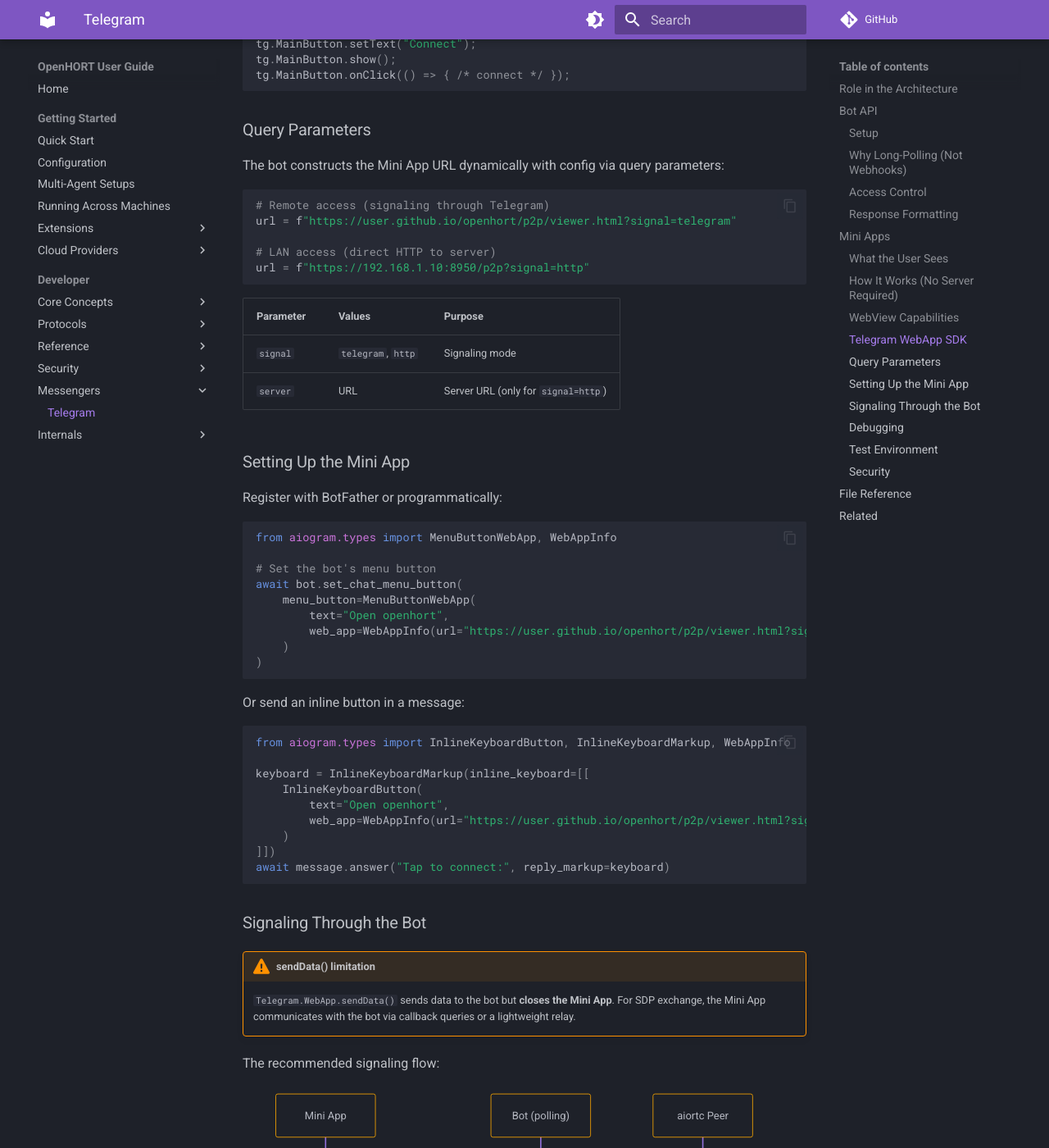
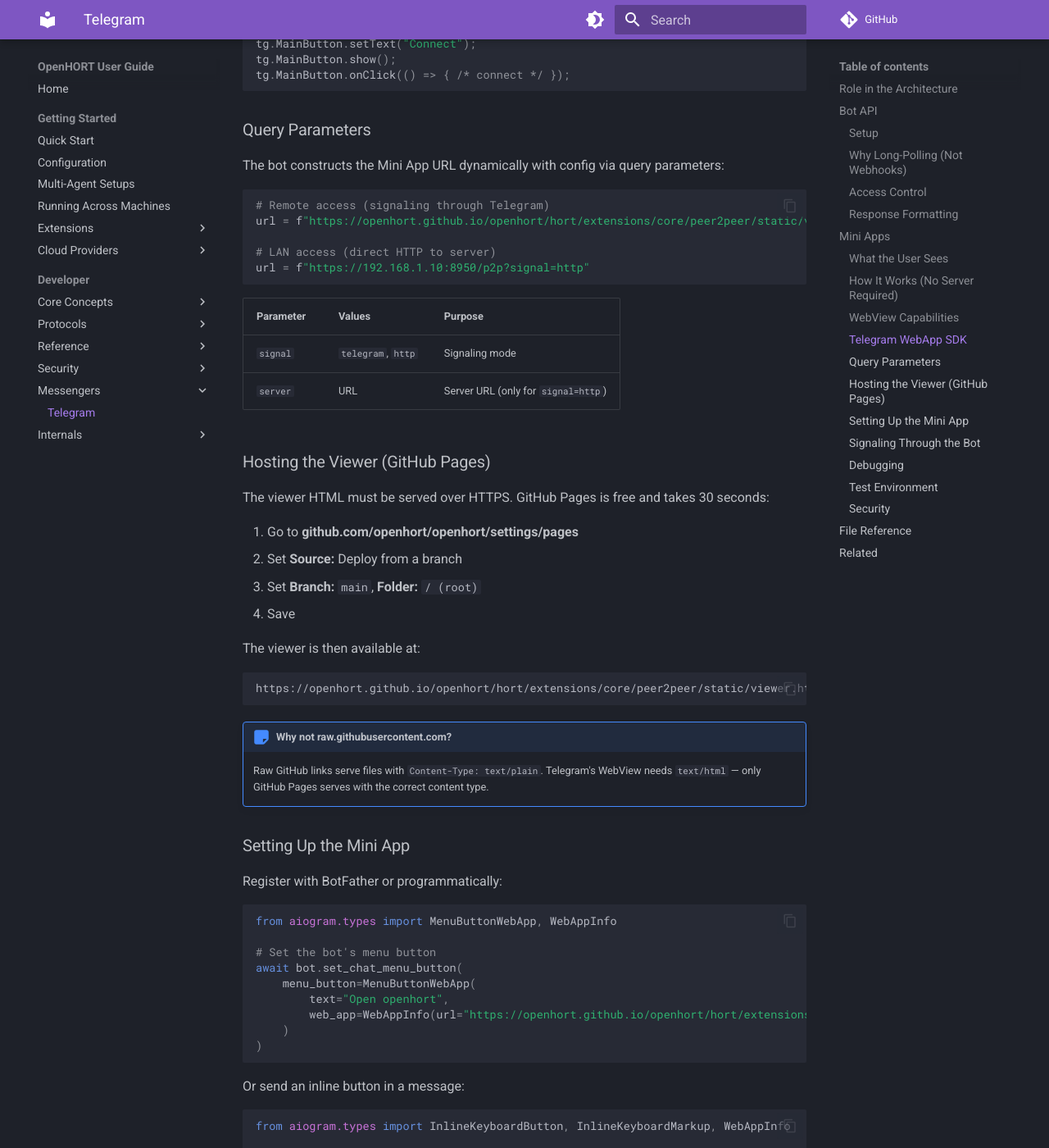
Before and after one commit to openhort/openhort, an MkDocs documentation site: the page built from docs/manual/developer/messengers/telegram.md, in a window 1280 px wide and 1400 px high, scrolled down 4270 px. Shown: the whole window at 82% size. Built offline with MkDocs 1.6.1 and Material for MkDocs 9.7.7, drawn with Linux system fonts in a browser that asks for light colours; comment, search, counter and statistics services are not loaded; some of the changed text lies outside the part shown.

Commit message:
Document GitHub Pages setup for P2P viewer hosting
Co-Authored-By: Claude Opus 4.6 (1M context) <noreply@anthropic.com>

````diff
--- a/docs/manual/developer/messengers/telegram.md
+++ b/docs/manual/developer/messengers/telegram.md
@@ -191,7 +191,7 @@ The bot constructs the Mini App URL dynamically with config via query parameters
 
 ```python
 # Remote access (signaling through Telegram)
-url = f"https://user.github.io/openhort/p2p/viewer.html?signal=telegram"
+url = f"https://openhort.github.io/openhort/hort/extensions/core/peer2peer/static/viewer.html?signal=telegram"
 
 # LAN access (direct HTTP to server)
 url = f"https://192.168.1.10:8950/p2p?signal=http"
@@ -201,6 +201,24 @@ url = f"https://192.168.1.10:8950/p2p?signal=http"
 |-----------|--------|---------|
 | `signal` | `telegram`, `http` | Signaling mode |
 | `server` | URL | Server URL (only for `signal=http`) |
+
+### Hosting the Viewer (GitHub Pages)
+
+The viewer HTML must be served over HTTPS. GitHub Pages is free and takes 30 seconds:
+
+1. Go to **github.com/openhort/openhort/settings/pages**
+2. Set **Source:** Deploy from a branch
+3. Set **Branch:** `main`, **Folder:** `/ (root)`
+4. Save
+
+The viewer is then available at:
+
+```
+https://openhort.github.io/openhort/hort/extensions/core/peer2peer/static/viewer.html
+```
+
+!!! note "Why not raw.githubusercontent.com?"
+    Raw GitHub links serve files with `Content-Type: text/plain`. Telegram's WebView needs `text/html` — only GitHub Pages serves with the correct content type.
 
 ### Setting Up the Mini App
 
@@ -213,7 +231,7 @@ from aiogram.types import MenuButtonWebApp, WebAppInfo
 await bot.set_chat_menu_button(
     menu_button=MenuButtonWebApp(
         text="Open openhort",
-        web_app=WebAppInfo(url="https://user.github.io/openhort/p2p/viewer.html?signal=telegram")
+        web_app=WebAppInfo(url="https://openhort.github.io/openhort/hort/extensions/core/peer2peer/static/viewer.html?signal=telegram")
     )
 )
 ```
@@ -226,7 +244,7 @@ from aiogram.types import InlineKeyboardButton, InlineKeyboardMarkup, WebAppInfo
 keyboard = InlineKeyboardMarkup(inline_keyboard=[[
     InlineKeyboardButton(
         text="Open openhort",
-        web_app=WebAppInfo(url="https://user.github.io/openhort/p2p/viewer.html?signal=telegram")
+        web_app=WebAppInfo(url="https://openhort.github.io/openhort/hort/extensions/core/peer2peer/static/viewer.html?signal=telegram")
     )
 ]])
 await message.answer("Tap to connect:", reply_markup=keyboard)
````
